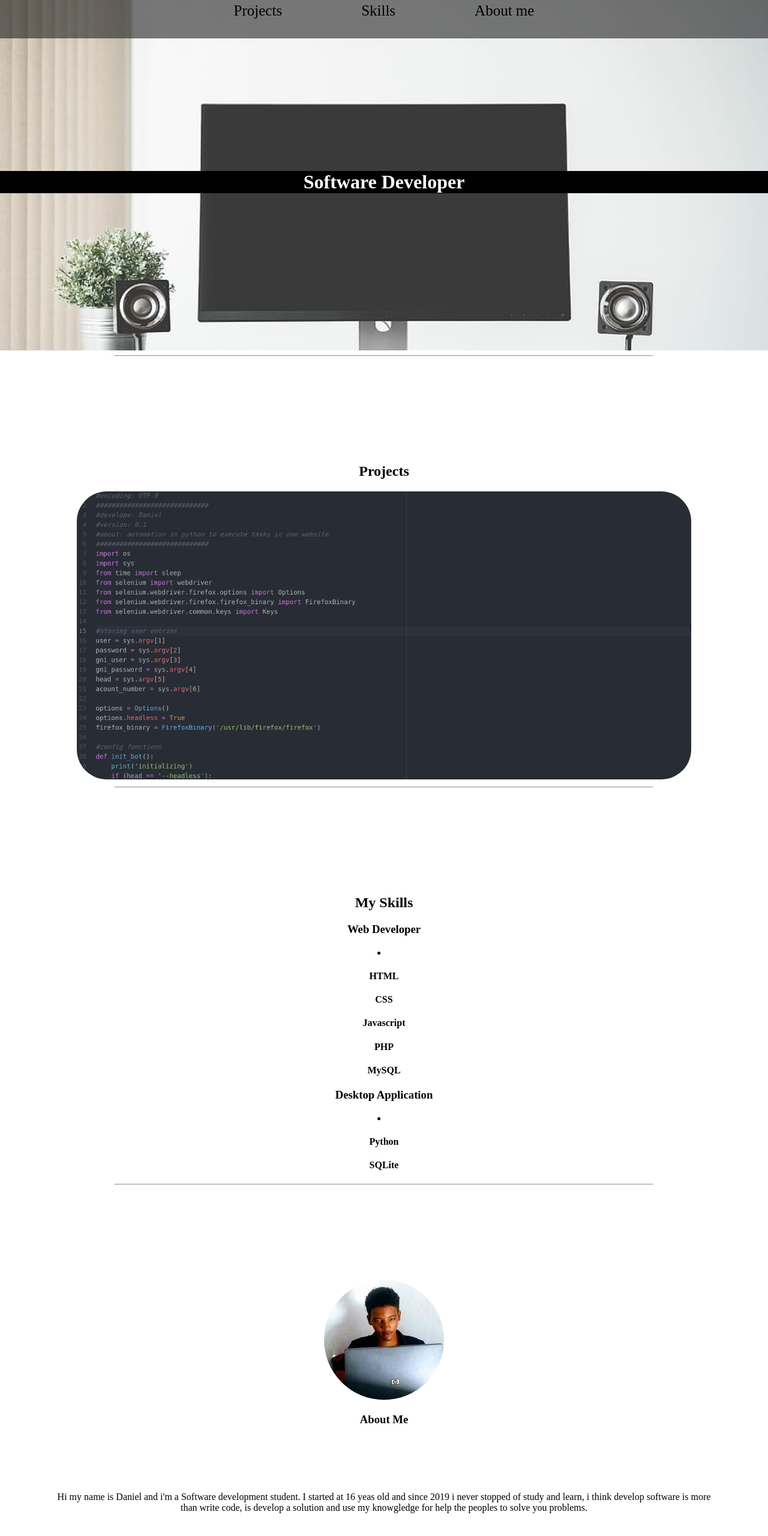
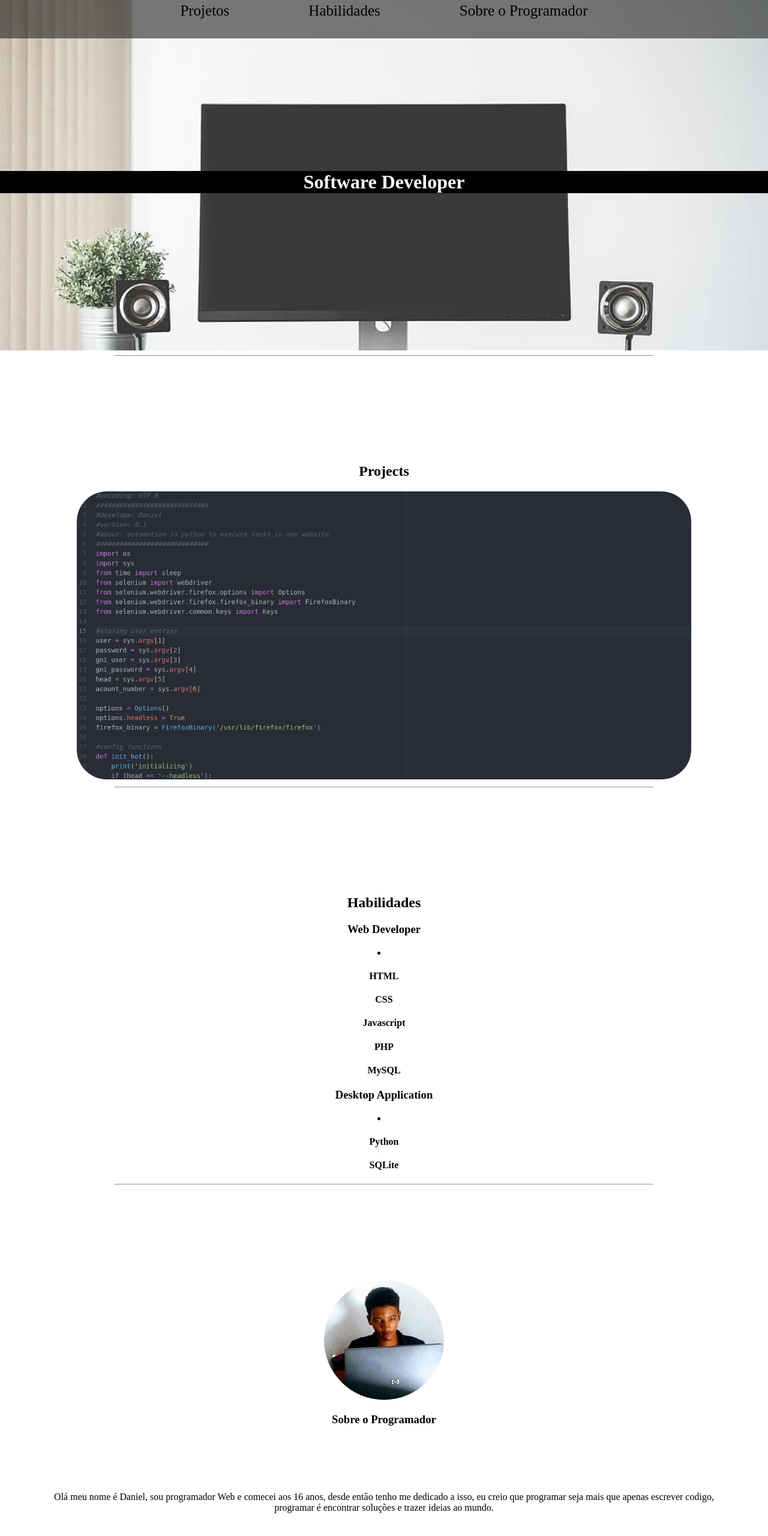
Before and after one commit to Daniel845-code/my-page, a plain HTML site: page index.html in a window 1280 px wide. Shown: the part 36-2596 px from the top of the page at 60% size. Drawn offline with Linux system fonts and the light colour scheme.

Commit message:
Update index.html

```diff
--- a/index.html
+++ b/index.html
@@ -7,10 +7,10 @@
   <body>
     <header>
       <nav id="menu">
-        <span id="menu_open"> Open Menu </span>
-        <a class="menu" href="#portifolio">Projects</a>
-        <a class="menu" href="#myskills">Skills</a>
-        <a class="menu" href="#about_me">About me</a>
+        <span id="menu_open">Abrir Menu</span>
+        <a class="menu" href="#portifolio">Projetos</a>
+        <a class="menu" href="#myskills">Habilidades</a>
+        <a class="menu" href="#about_me">Sobre o Programador</a>
       </nav>
       <h1 id="title">Software Developer</h1>
     </header>
@@ -22,7 +22,7 @@
       </div>
       <hr>
       <div id="myskills">
-        <h2>My Skills</h2>
+        <h2>Habilidades</h2>
         <h3>Web Developer</h3>
         <li>
           <h4>HTML</h4>
@@ -40,10 +40,9 @@
       <hr>
       <div id="about_me">
         <img id="face" src="img/face_cap.jpg">
-        <h3> About Me</h3>
-        <p>Hi my name is Daniel and i'm a Software development student. I started at 16 yeas old and since 2019 i
-        never stopped of study and learn, i think develop software is more than write code,
-        is develop a solution and use my knowgledge for help the peoples to solve you problems.</p>
+        <h3> Sobre o Programador</h3>
+        <p>Olá meu nome é Daniel, sou programador Web e comecei aos 16 anos, desde então tenho me dedicado a isso, eu creio que programar seja mais que apenas
+        escrever codigo, programar é encontrar soluções e trazer ideias ao mundo.</p>
       </div>
     </main>
     <script type="text/javascript" src="js/index.js"></script>
```
